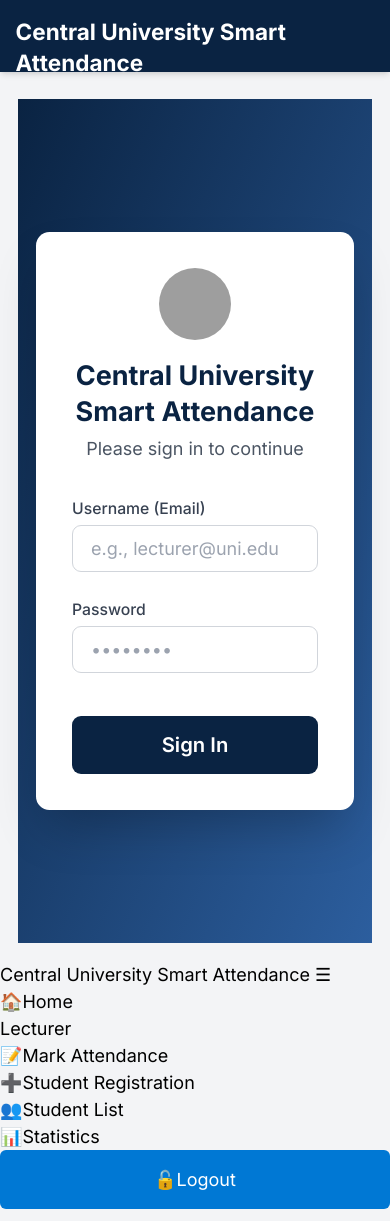
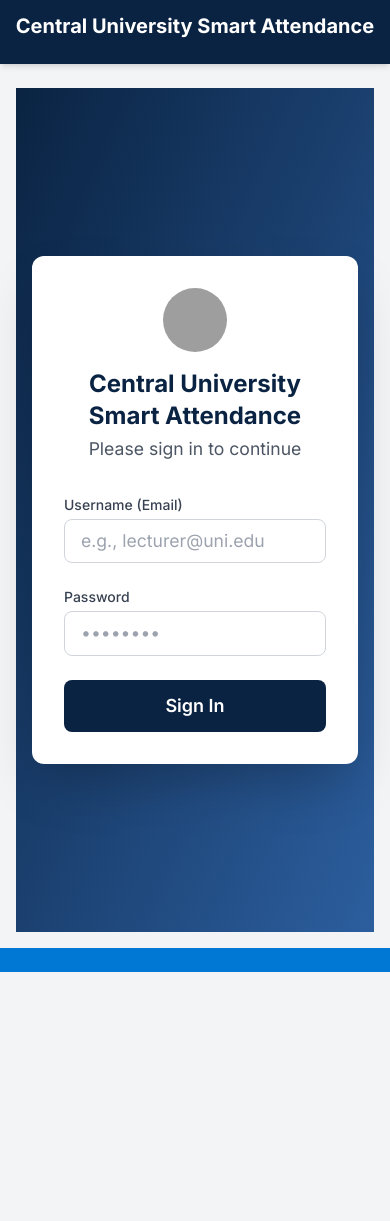
Before and after one commit to SamuelLyrics/University-Smart-Attendance, a React (Vite) app: page /#/login in a window 390 px wide. After the commit the page ends 972 px from the top, so only its background shows below. Built offline with nearby package versions, Linux system fonts and the light colour scheme; grey boxes are pictures that could not be loaded.

Commit message:
Refactor mobile layout and styles for improved responsiveness and navigation

```diff
--- a/index.css
+++ /dev/null
@@ -1,67 +0,0 @@
-/* Responsive layout and button improvements */
-
-@media (max-width: 640px) {
-  .rounded-xl, .rounded-lg, .rounded-md {
-    border-radius: 0.75rem !important;
-  }
-  .p-6, .p-8, .p-4 {
-    padding: 1rem !important;
-  }
-  .sm\:p-8, .sm\:p-6 {
-    padding: 1rem !important;
-  }
-  .max-w-2xl, .max-w-md, .max-w-lg, .max-w-xl {
-    max-width: 100% !important;
-  }
-  .grid-cols-2, .grid-cols-3, .md\:grid-cols-2, .lg\:grid-cols-3 {
-    grid-template-columns: 1fr !important;
-  }
-  .flex-row, .sm\:flex-row {
-    flex-direction: column !important;
-  }
-  .space-x-4, .gap-4, .gap-6 {
-    gap: 1rem !important;
-  }
-  .overflow-x-auto {
-    overflow-x: scroll !important;
-  }
-}
-
-/* Make buttons more responsive */
-button, .btn {
-  padding: 0.75em 1.5em;
-  font-size: 1rem;
-  border-radius: 6px;
-  width: 100%;
-  max-width: 300px;
-  margin: 0.5em auto;
-  display: block;
-  transition: background 0.2s, color 0.2s;
-}
-
-button:active, .btn:active {
-  background: #0056b3;
-  color: #fff;
-}
-
-/* Mobile layout */
-@media (max-width: 600px) {
-  body, .container {
-    padding: 1em;
-    margin: 0;
-    width: 100vw;
-    box-sizing: border-box;
-  }
-
-  .container, .main-content {
-    flex-direction: column;
-    align-items: stretch;
-    width: 100%;
-  }
-
-  button, .btn {
-    font-size: 1.1rem;
-    padding: 1em;
-    max-width: 100%;
-  }
-}
--- a/index.html
+++ b/index.html
@@ -3,7 +3,7 @@
 <head>
   <meta charset="UTF-8">
   <meta name="viewport" content="width=device-width, initial-scale=1.0">
-  <title>Central University Smart Attendance</title>
+  <title>Responsive Layout Example</title>
   <script src="https://cdn.tailwindcss.com"></script>
   <script>
     tailwind.config = {
@@ -38,24 +38,54 @@
 }
 </script>
 <link rel="stylesheet" href="styles.css">
+<style>
+/* Responsive layout for mobile devices only (≤600px) */
+.container {
+  display: flex;
+  flex-direction: row;
+  gap: 24px;
+  padding: 32px;
+}
+
+.sidebar {
+  width: 250px;
+}
+
+.main-content {
+  flex: 1;
+}
+
+/* Mobile-only responsive layout */
+@media (max-width: 600px) {
+  .container {
+    flex-direction: column;
+    padding: 12px;
+    gap: 12px;
+  }
+  .sidebar {
+    width: 100%;
+    margin-bottom: 12px;
+  }
+  .main-content {
+    width: 100%;
+  }
+  body {
+    font-size: 1.1em;
+  }
+  button, input, select {
+    font-size: 1em;
+    padding: 12px;
+  }
+}
+</style>
 </head>
 <body class="bg-university-light-gray font-sans">
   <div id="root"></div>
   <script type="module" src="/index.tsx"></script>
   <div class="mobile-header">
-    Central University Smart Attendance
-    <span class="menu">&#9776;</span>
-  </div>
-  <nav class="mobile-drawer">
-    <ul class="nav-list">
-      <li class="nav-item"><span class="icon">🏠</span>Home</li>
-      <li class="nav-item" disabled>Lecturer</li>
-      <li class="nav-item selected"><span class="icon">📝</span>Mark Attendance</li>
-      <li class="nav-item"><span class="icon">➕</span>Student Registration</li>
-      <li class="nav-item"><span class="icon">👥</span>Student List</li>
-      <li class="nav-item"><span class="icon">📊</span>Statistics</li>
-    </ul>
-    <button class="logout-btn"><span class="icon">🔓</span>Logout</button>
-  </nav>
+
+  <main class="main-content">
+    <!-- Your main content here -->
+  </main>
 </body>
 </html>
--- a/styles.css
+++ b/styles.css
@@ -1,4 +1,4 @@
-/* Desktop layout */
+/* Default desktop layout */
 .container {
   display: flex;
   flex-direction: row;
@@ -14,76 +14,96 @@
   flex: 1;
 }
 
-/* Tablet and smaller (≤900px) */
-@media (max-width: 900px) {
+/* Mobile-only responsive layout */
+@media (max-width: 600px) {
   .container {
     flex-direction: column;
-    padding: 16px;
-    gap: 16px;
+    padding: 12px;
+    gap: 12px;
   }
-  .sidebar,
+  .sidebar {
+    width: 100%;
+    margin-bottom: 12px;
+  }
   .main-content {
     width: 100%;
-    border-radius: 8px;
-    margin-bottom: 12px;
-    padding: 20px 12px;
+  }
+  body {
+    font-size: 1.1em;
+  }
+  button, input, select {
+    font-size: 1em;
+    padding: 12px;
+  }
+
+  .mobile-header {
+    display: flex;
+    justify-content: space-between;
+    align-items: center;
+    padding: 12px;
+    background-color: #0078d4;
+    color: white;
+    font-size: 1.2em;
+  }
+
+  .menu {
+    font-size: 1.5em;
+    cursor: pointer;
+  }
+
+  .mobile-drawer {
+    display: none;
+    flex-direction: column;
+    background-color: white;
+    position: absolute;
+    top: 56px;
+    right: 0;
+    width: 250px;
+    box-shadow: -2px 0 5px rgba(0,0,0,0.2);
+  }
+
+  .nav-list {
+    list-style: none;
+    padding: 0;
+    margin: 0;
+  }
+
+  .nav-item {
+    padding: 12px;
+    cursor: pointer;
+    display: flex;
+    align-items: center;
+    gap: 8px;
+  }
+
+  .nav-item.disabled {
+    color: gray;
+    pointer-events: none;
+  }
+
+  .icon {
+    display: inline-block;
+    width: 24px;
+    text-align: center;
+  }
+
+  .logout-btn {
+    padding: 12px;
+    background-color: #d83b01;
+    color: white;
+    border: none;
+    cursor: pointer;
+    width: 100%;
+    text-align: left;
+  }
+
+  .logout-btn .icon {
+    margin-right: 8px;
+  }
+
+  /* Show mobile drawer when menu is clicked */
+  .mobile-header .menu:focus + .mobile-drawer,
+  .mobile-header .menu:active + .mobile-drawer {
+    display: flex;
   }
 }
-
-/* Mobile phones (≤600px) */
-@media (max-width: 600px) {
-  html, body {
-    font-size: 18px;
-    margin: 0;
-    background: #f9f9f9;
-  }
-  .container {
-    padding: 4vw;
-    gap: 6vw;
-  }
-  .sidebar,
-  .main-content {
-    padding: 6vw 4vw;
-    margin-bottom: 4vw;
-    background: #fff;
-    box-shadow: 0 2px 8px rgba(0,0,0,0.03);
-    border-radius: 10px;
-  }
-  h1, h2, h3 {
-    font-size: 1.3em;
-    margin-top: 0;
-  }
-  p, label, input, button, select, textarea {
-    font-size: 1em;
-    line-height: 1.5;
-  }
-  input, select, textarea {
-    width: 100%;
-    padding: 14px 12px;
-    margin-bottom: 16px;
-    border: 1px solid #ccc;
-    border-radius: 6px;
-    font-size: 1em;
-    background: #fafafa;
-    box-sizing: border-box;
-  }
-  button {
-    width: 100%;
-    padding: 16px;
-    font-size: 1em;
-    border: none;
-    border-radius: 6px;
-    background: #0078d4;
-    color: #fff;
-    margin-bottom: 12px;
-    cursor: pointer;
-  }
-  button:active {
-    background: #005fa3;
-  }
-  /* Increase spacing for touch targets */
-  label {
-    margin-bottom: 8px;
-    display: block;
-  }
-}
```
